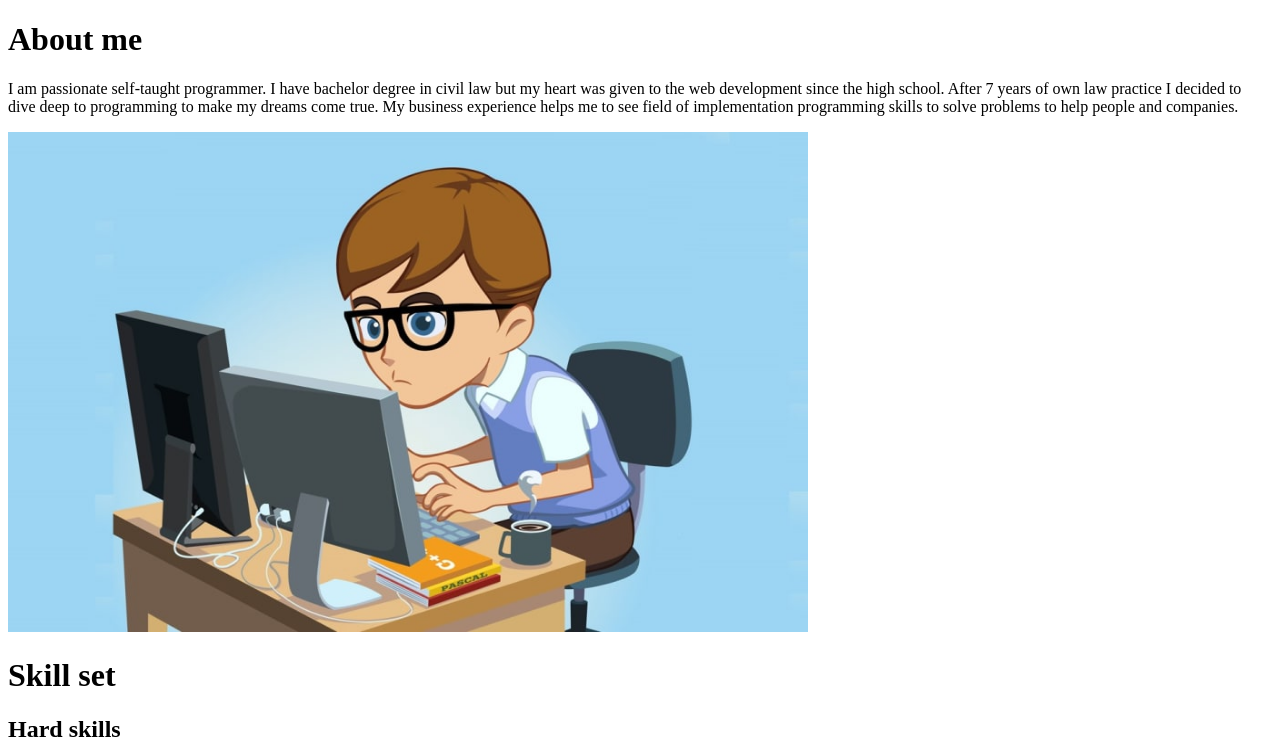
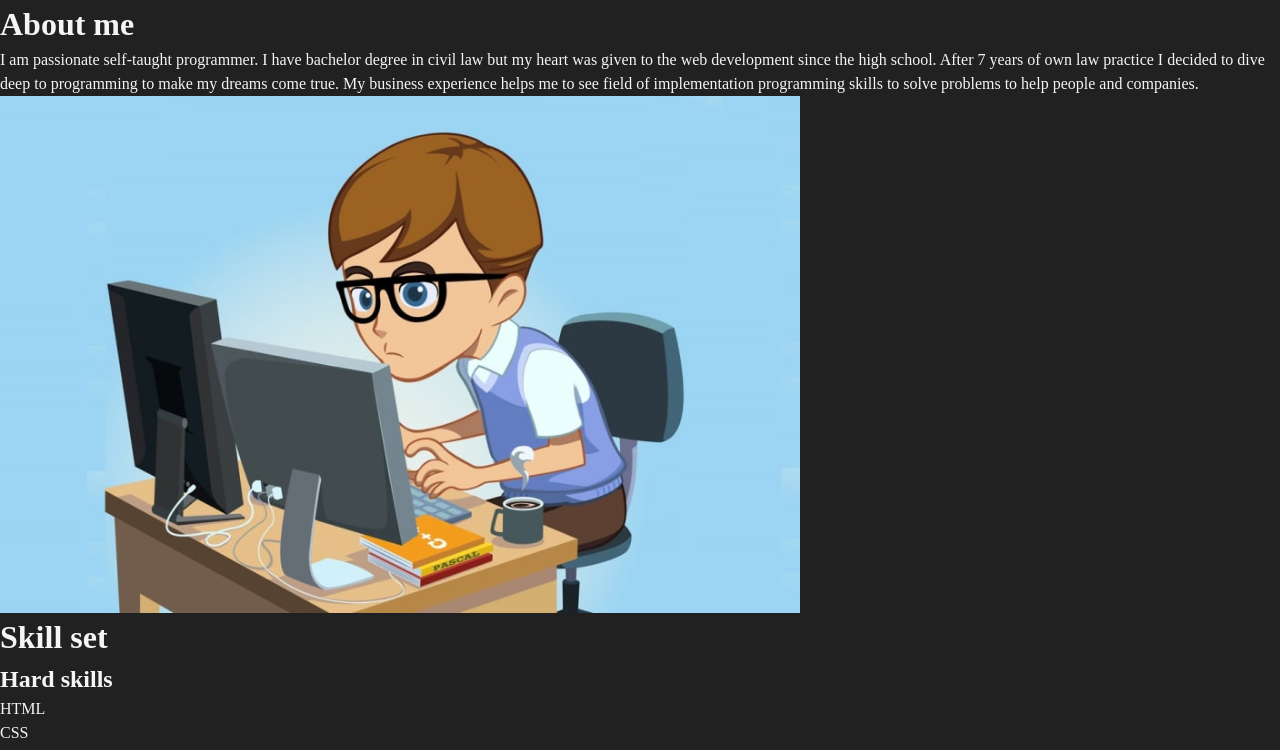
Before and after one commit to fugu69/cv, a plain HTML site: page index.html in a window 1280 px wide. Shown: the top 750 px of the page. Drawn offline with Linux system fonts and the light colour scheme.

Commit message:
Apply styles.css with basic reset and styles

```diff
--- /dev/null
+++ b/CSS/style.css
@@ -0,0 +1,37 @@
+*, *::before, *::after {
+    box-sizing: border-box;
+}
+
+* {
+    margin: 0;
+    padding: 0;
+}
+
+body {
+    line-height: 1.5;
+    -webkit-font-smoothing: antialiased;
+    background-color: #212121;
+    color: whitesmoke;
+}
+
+img, picture, video, canvas, svg {
+    display: block;
+    max-width: 100%;
+}
+
+input, button, textarea, select {
+    font: inherit;
+}
+
+p, h1, h2, h3, h4, h5, h6 {
+    overflow-wrap: break-word;
+}
+
+#root, #__next {
+    isolation: isolate;
+}
+
+.logo_img {
+    height: auto;
+    width: 800px;
+}
--- a/index.html
+++ b/index.html
@@ -4,6 +4,7 @@
     <meta charset="UTF-8">
     <meta name="viewport" content="width=device-width, initial-scale=1.0">
     <title>Maximus Brutalis Web CV</title>
+    <link rel="stylesheet" href="./CSS/style.css">
 </head>
 <body>
     <h1>About me</h1>
@@ -12,7 +13,7 @@
         programming to make my dreams come true. My business experience helps me to see field of implementation
         programming skills to solve problems to help people and companies.
     </p>
-    <img src="./images/programmer.jpg" alt="Maximus Brutalis Photo" height="500" width="800">
+    <img src="./images/programmer.jpg" class="logo_img" alt="Maximus Brutalis Photo" height="500" width="800">
     <h1>Skill set</h1>
     <h2>Hard skills</h2>
     <ul>
```
